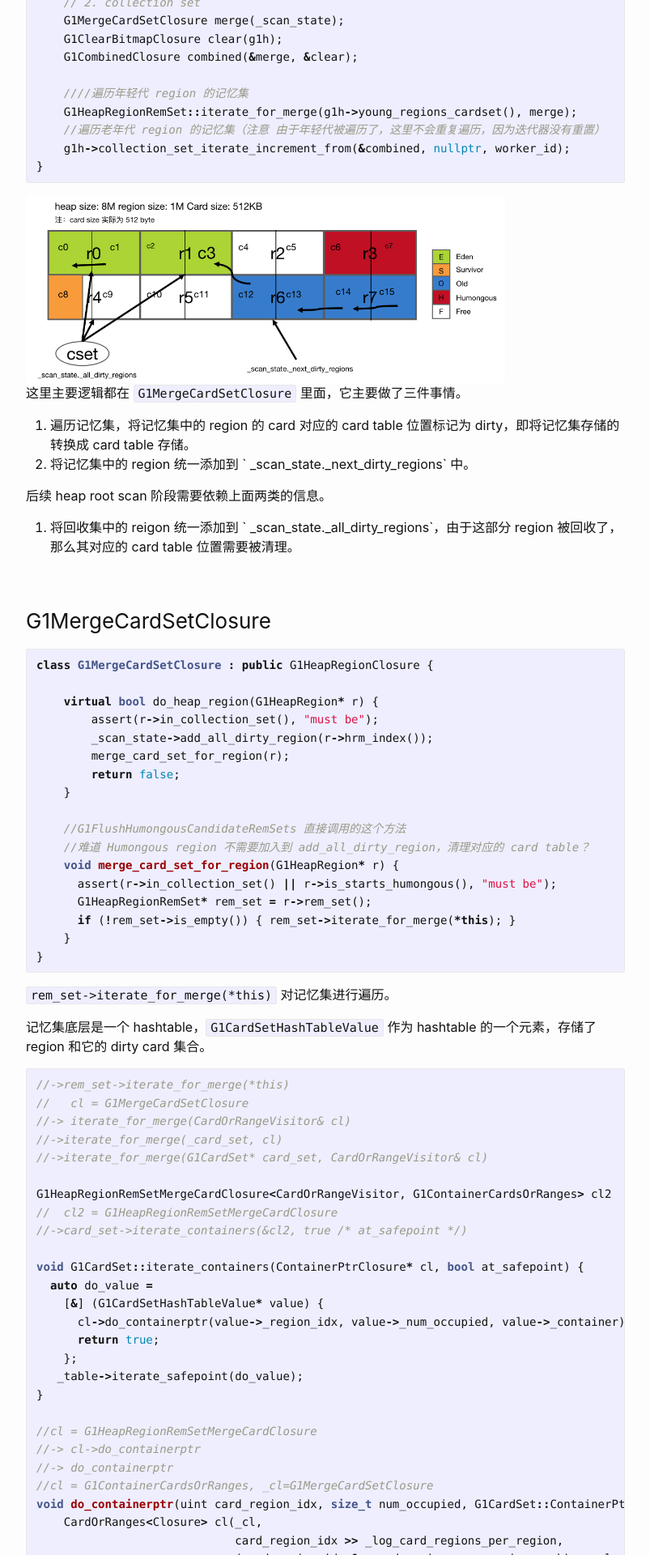
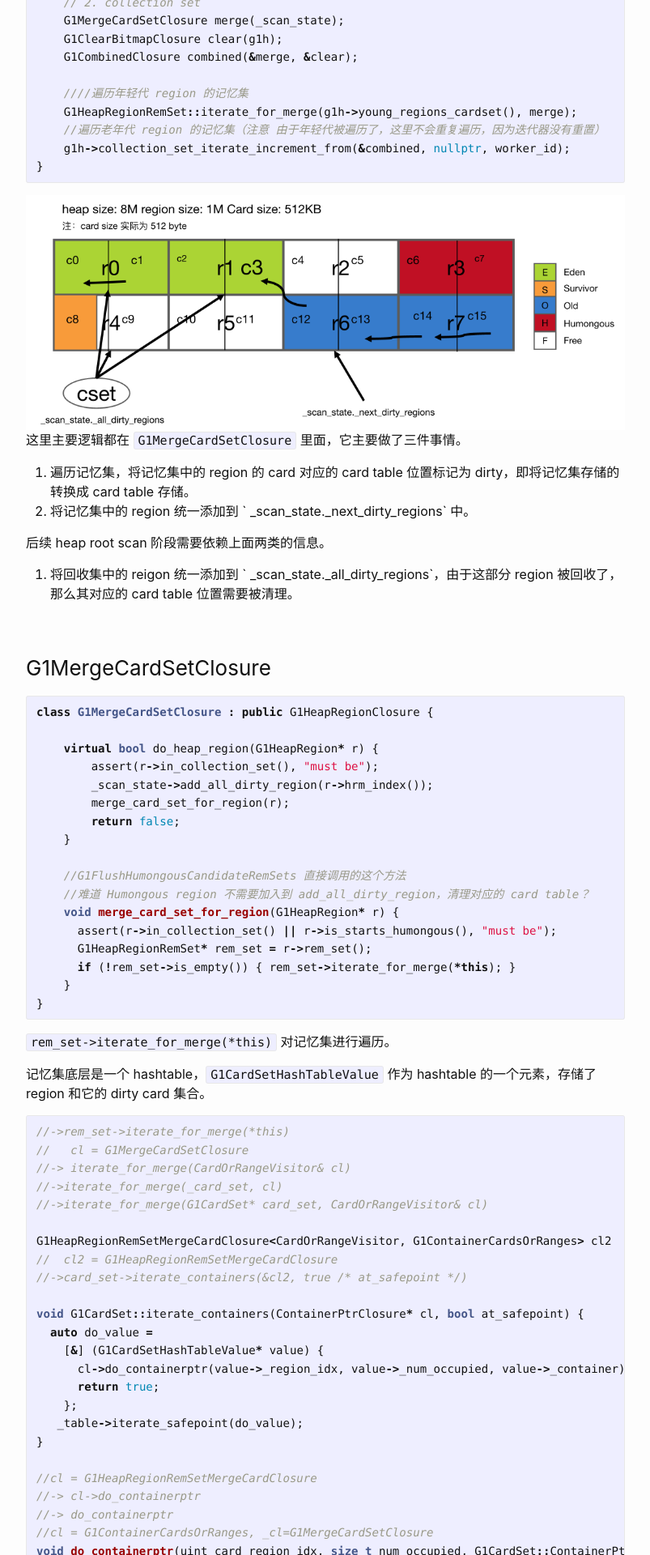
Before and after one commit to yoa1226/yoa1226.github.io, a Jekyll site: the page built from _posts/2024-08-25-g1-gc-young-gc-root-scan.md, in a window 1280 px wide. Shown: the part 1034-2954 px from the top of the page at 81% size, without its empty margins (238-1041 px from the left). Built offline with Jekyll 4.4.1, drawn with Linux system fonts in a browser that asks for light colours.

Commit message:
expand image size

````diff
--- a/_posts/2024-08-25-g1-gc-young-gc-root-scan.md
+++ b/_posts/2024-08-25-g1-gc-young-gc-root-scan.md
@@ -34,7 +34,7 @@ virtual void work(uint worker_id) {
 }
 ```
 
-<image src="/assets/gc-young-gc-root-scan/g1-gc-ygc-rset-scan.png" width = "80%"/>
+<image src="/assets/gc-young-gc-root-scan/g1-gc-ygc-rset-scan.png" width = "100%"/>
 
 这里主要逻辑都在 `G1MergeCardSetClosure` 里面，它主要做了三件事情。
 
@@ -187,7 +187,7 @@ class G1MergeCardSetClosure : public G1HeapRegionClosure {
 
 `scan_state->set_chunk_dirty`对 card index 进行压缩，64 个 card组成一个 chunk。相当于对 dirty card 分层，添加了一层索引，后续可以看到对
 
-<image src="/assets/gc-young-gc-root-scan/g1-gc-young-gc-root-scan-chunk.png" width="80%"/>
+<image src="/assets/gc-young-gc-root-scan/g1-gc-young-gc-root-scan-chunk.png" width="90%"/>
 
 ## scan root
 
@@ -641,7 +641,7 @@ class G1CardTableChunkClaimer {
 }
 ```
 
-<image src="/assets/gc-young-gc-root-scan/g1-gc-young-gc-root-scan-chunk.png" width="80%"/>
+<image src="/assets/gc-young-gc-root-scan/g1-gc-young-gc-root-scan-chunk.png" width="90%"/>
 
 `_region_scan_chunks` 在遍历记忆集的时候初始化后， 用于加快查找。
 
````
